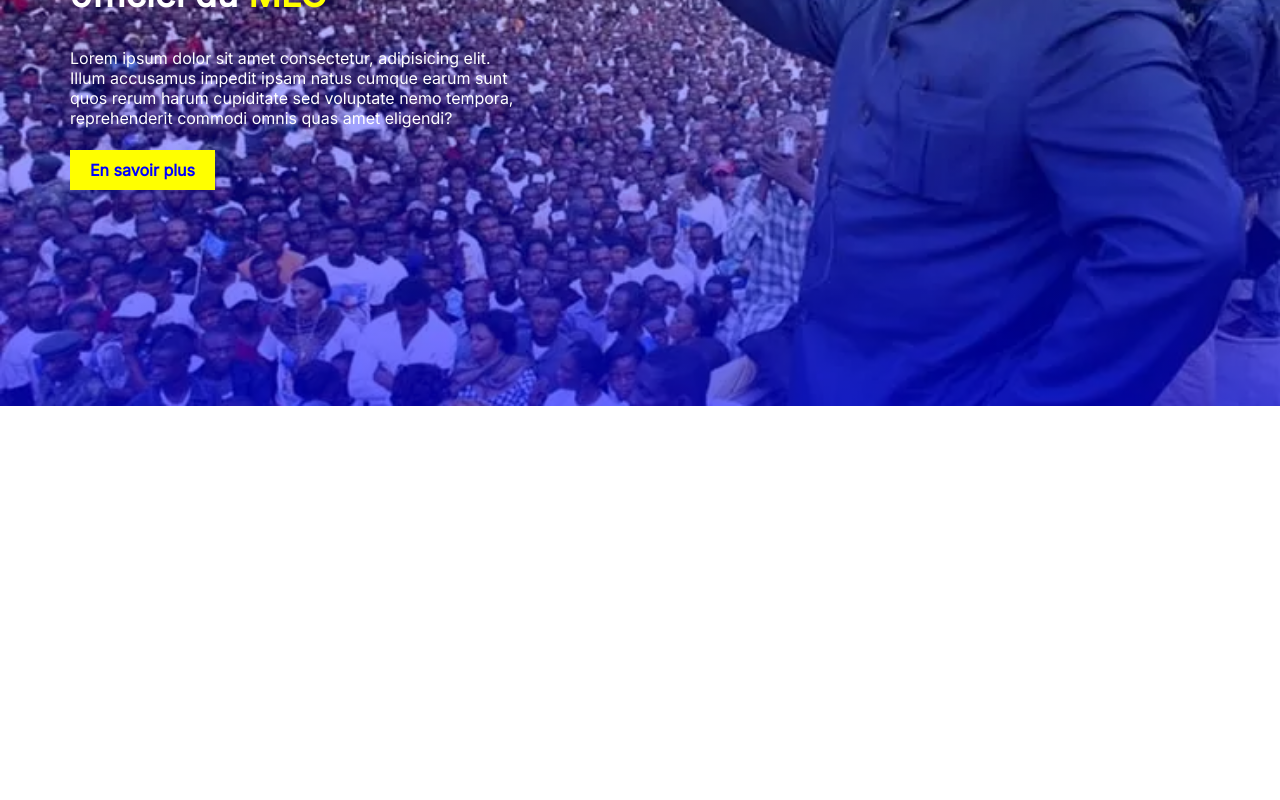
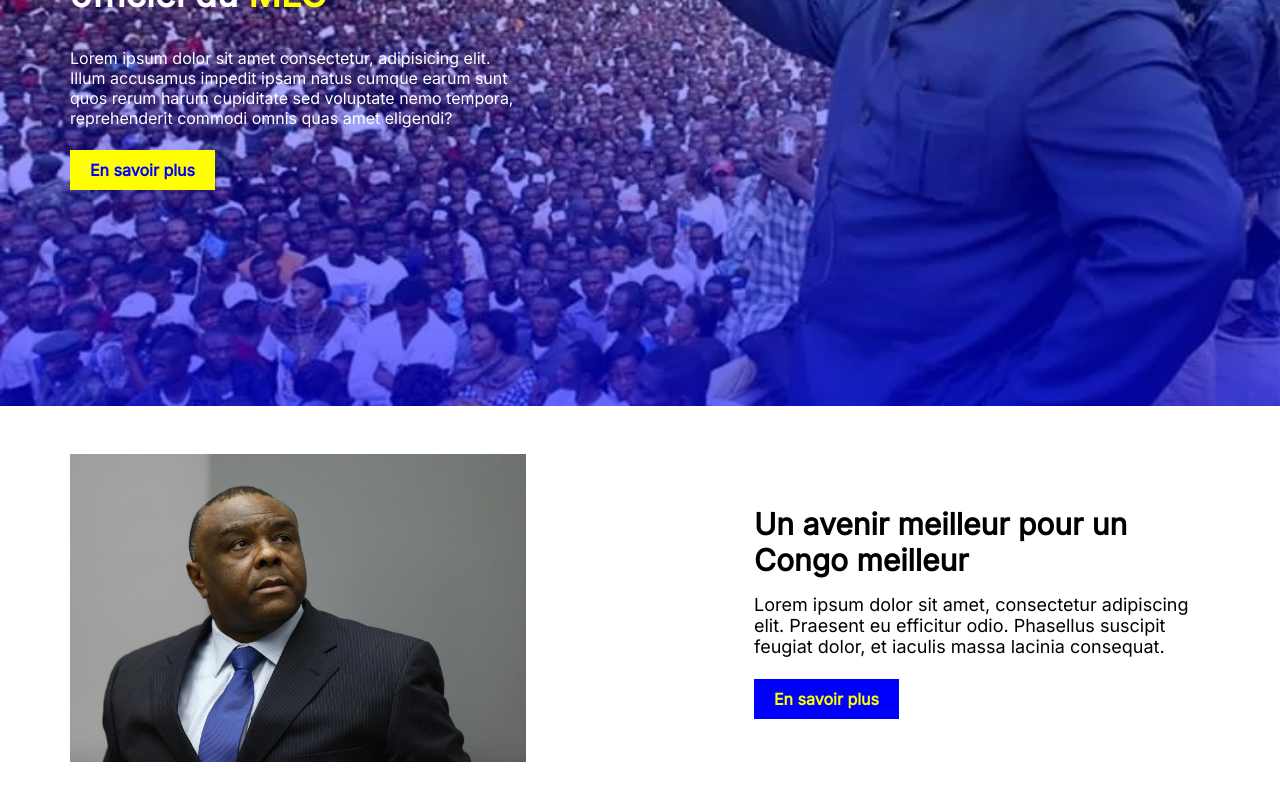
Before and after one commit to PhoenixMputu/mlc, a React (Create React App) app: page / in a window 1280 px wide. Shown: the part 372-1172 px from the top of the page. Before the commit the page ends 800 px from the top, so only its background shows below. Built offline with nearby package versions, Linux system fonts and the light colour scheme.

Commit message:
add section congo uni

```diff
--- a/src/css/home.scss
+++ b/src/css/home.scss
@@ -22,6 +22,7 @@ section {
             font-size: 36px;
             width: 350px;
             margin-bottom: 2rem;
+            font-weight: 700;
 
             span {
                 color: $light-yellow;
@@ -40,6 +41,40 @@ section {
             color: $ford-blue;
             font-weight: 700;
             font-family: $inter;
+        }
+    }
+}
+
+main {
+    padding: 3rem 70px;
+    .row {
+        @include flexbox(row, wrap, space-between, center);
+
+        img, div {
+            width: 40%;
+        }
+
+        div {
+            h2 {
+                font-family: $montserrat;
+                font-size: 30px;
+                font-weight: 700;
+                margin-bottom: 1rem;
+            }
+
+            p {
+                font-family: $inter;
+                font-size: 18px;
+                margin-bottom: 2rem;
+            }
+
+            a {
+                padding: 10px 20px;
+                background-color: $ford-blue;
+                color: $light-yellow;
+                font-weight: 700;
+                font-family: $inter;
+            }
         }
     }
 }
--- a/src/pages/Home.jsx
+++ b/src/pages/Home.jsx
@@ -2,6 +2,7 @@ import React from 'react'
 import '../css/home.scss'
 import Navbar from '../components/Navbar'
 import { Link } from 'react-router-dom'
+import bemba from '../assets/bemba.jpg'
 
 const Home = () => {
   return (
@@ -16,8 +17,12 @@ const Home = () => {
     </section>
     <main>
       <div className="row">
-        <img src="" alt="" />
-        <div></div>
+        <img src={bemba} alt="Jean-Pierre Mbemba" />
+        <div>
+          <h2>Un avenir meilleur pour un Congo meilleur</h2>
+          <p>Lorem ipsum dolor sit amet, consectetur adipiscing elit. Praesent eu efficitur odio. Phasellus suscipit feugiat dolor, et iaculis massa lacinia consequat.</p>
+          <Link>En savoir plus</Link>
+        </div>
       </div>
     </main>
     </>
```
